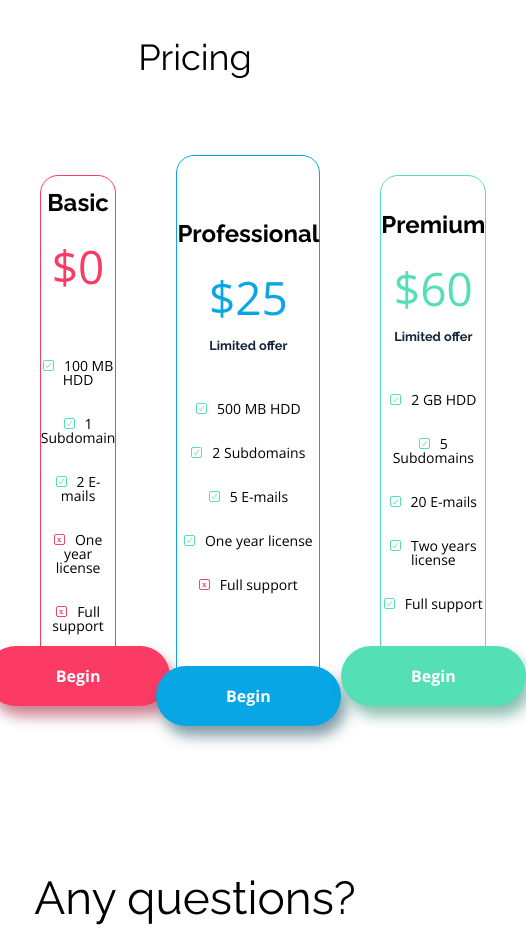
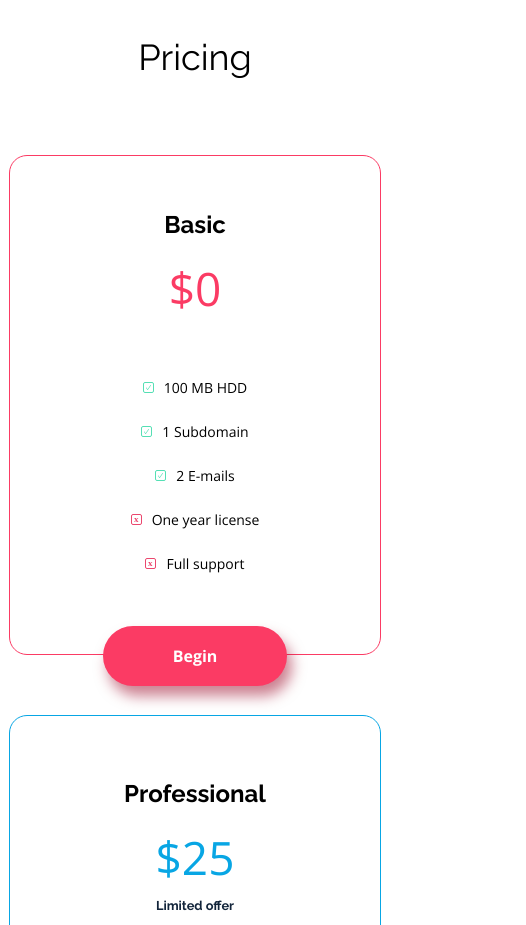
Before and after one commit to martatomchuck/BestShop, a website: page index.html in a window 390 px wide. Shown: the part 3340-4265 px from the top of the page, 526 px wide, since content can reach past the window. Drawn offline with nearby package versions, Linux system fonts and the light colour scheme.

Commit message:
pricing responsive

```diff
--- a/scss/components/_pricing.scss
+++ b/scss/components/_pricing.scss
@@ -17,8 +17,10 @@
 
     .box {
         border-radius: 18px;
-        width: 372px;
+        min-width: 372px;
+        // width: auto;
         height: 500px;
+        padding: 0 60px;
         margin: 30px;
         transition: box-shadow 0.8s ease;
         display: flex;
@@ -131,3 +133,12 @@
         }
     }
 }
+
+@media (max-width: 900px) {
+    .pricing-box {
+        display: flex;
+        justify-content: space-around;
+        align-items: center;
+        flex-direction: column;
+    }
+}
```
Also changed, not shown: css/main.css, 1 other file.
